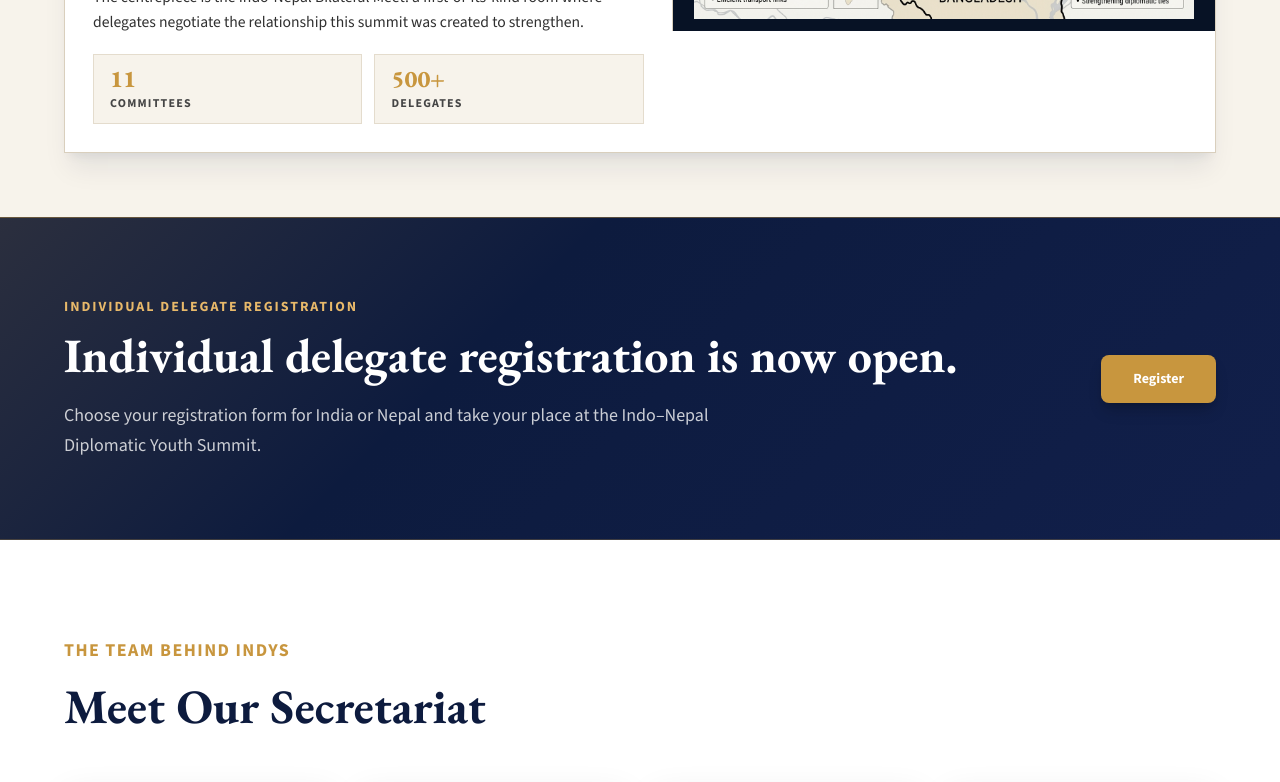
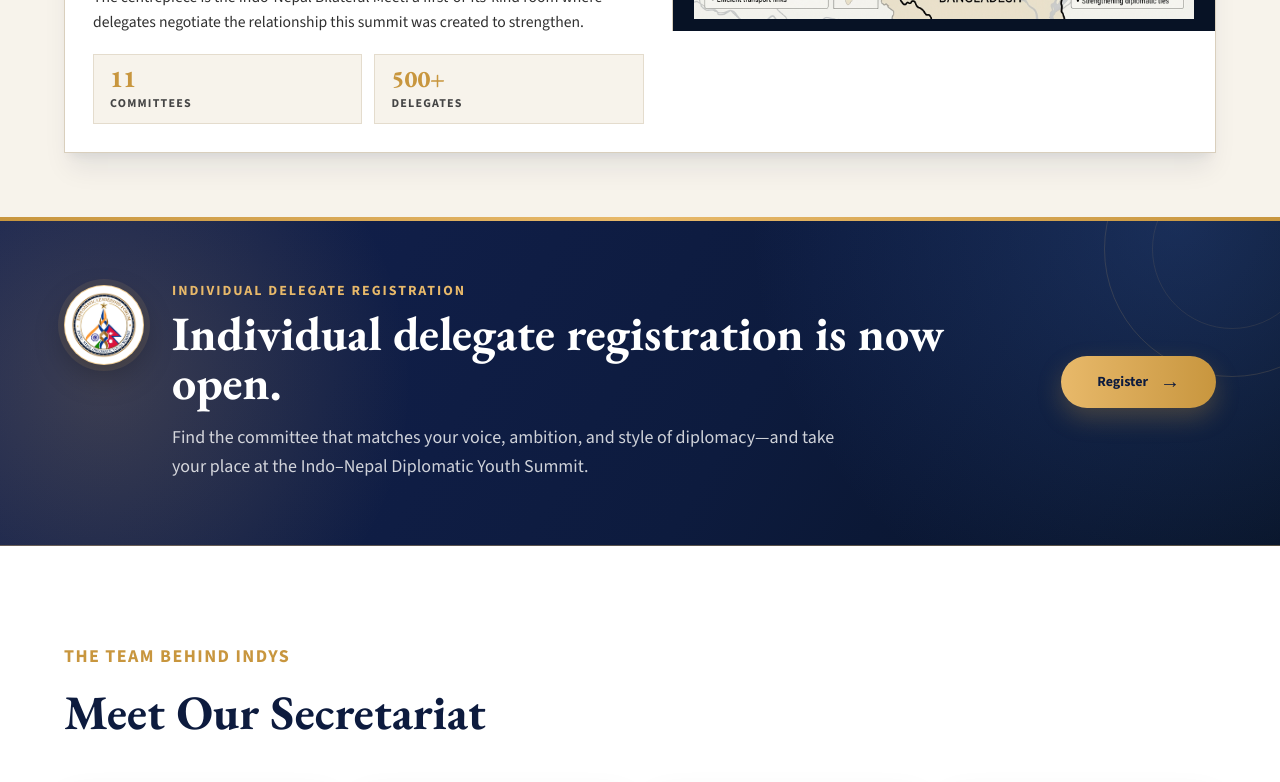
Before and after one commit to raunak-raj0032/indys-next, a Next.js app: page / in a window 1280 px wide. Shown: the part 1660-2442 px from the top of the page. Built offline with nearby package versions, Linux system fonts and the light colour scheme; no server answers.

Commit message:
Redesign registration banner

```diff
--- a/src/components/CommitteeNav.tsx
+++ b/src/components/CommitteeNav.tsx
@@ -112,9 +112,10 @@
           ))}
           <Link
             href="/register"
-            className="bg-[#c8963e] hover:bg-[#e8b96a] text-white text-sm font-semibold px-5 py-2 rounded-md transition-colors"
+            className="group inline-flex items-center gap-2 rounded-full bg-gradient-to-r from-[#e8b96a] to-[#c8963e] px-5 py-2.5 text-sm font-extrabold text-[#0d1b3e] shadow-[0_6px_18px_rgba(200,150,62,0.25)] transition duration-200 hover:-translate-y-0.5 hover:from-[#f4cf8c] hover:to-[#e8b96a] focus-visible:outline-2 focus-visible:outline-offset-4 focus-visible:outline-[#e8b96a]"
           >
             Register
+            <span aria-hidden="true" className="text-base leading-none transition-transform group-hover:translate-x-0.5">→</span>
           </Link>
         </div>
 
@@ -177,9 +178,10 @@
           <Link
             href="/register"
             onClick={() => setOpen(false)}
-            className="bg-[#c8963e] text-white text-sm font-semibold px-5 py-2 rounded-md text-center"
+            className="group inline-flex w-full items-center justify-center gap-2 rounded-full bg-gradient-to-r from-[#e8b96a] to-[#c8963e] px-5 py-2.5 text-sm font-extrabold text-[#0d1b3e] shadow-[0_6px_18px_rgba(200,150,62,0.25)] transition duration-200 hover:from-[#f4cf8c] hover:to-[#e8b96a] focus-visible:outline-2 focus-visible:outline-offset-4 focus-visible:outline-[#e8b96a]"
           >
             Register
+            <span aria-hidden="true" className="text-base leading-none">→</span>
           </Link>
         </div>
       )}
--- a/src/components/Nav.tsx
+++ b/src/components/Nav.tsx
@@ -174,9 +174,10 @@
           <li>
             <a
               href="/register"
-              className="bg-[#c8963e] hover:bg-[#e8b96a] text-white text-sm font-semibold px-5 py-2 rounded-md transition-colors"
+              className="group inline-flex items-center gap-2 rounded-full bg-gradient-to-r from-[#e8b96a] to-[#c8963e] px-5 py-2.5 text-sm font-extrabold text-[#0d1b3e] shadow-[0_6px_18px_rgba(200,150,62,0.25)] transition duration-200 hover:-translate-y-0.5 hover:from-[#f4cf8c] hover:to-[#e8b96a] focus-visible:outline-2 focus-visible:outline-offset-4 focus-visible:outline-[#e8b96a]"
             >
               Register
+              <span aria-hidden="true" className="text-base leading-none transition-transform group-hover:translate-x-0.5">→</span>
             </a>
           </li>
         </ul>
@@ -276,9 +277,10 @@
           <a
             href="/register"
             onClick={() => setOpen(false)}
-            className="bg-[#c8963e] text-white text-sm font-semibold px-5 py-2 rounded-md text-center"
+            className="group inline-flex w-full items-center justify-center gap-2 rounded-full bg-gradient-to-r from-[#e8b96a] to-[#c8963e] px-5 py-2.5 text-sm font-extrabold text-[#0d1b3e] shadow-[0_6px_18px_rgba(200,150,62,0.25)] transition duration-200 hover:from-[#f4cf8c] hover:to-[#e8b96a] focus-visible:outline-2 focus-visible:outline-offset-4 focus-visible:outline-[#e8b96a]"
           >
             Register
+            <span aria-hidden="true" className="text-base leading-none">→</span>
           </a>
         </div>
       )}
--- a/src/components/RegistrationCountdown.tsx
+++ b/src/components/RegistrationCountdown.tsx
@@ -1,39 +1,49 @@
 import Link from "next/link";
+import Image from "next/image";
 import FadeIn from "./FadeIn";
 
 export default function RegistrationCountdown() {
   return (
     <section
       id="registration"
-      className="relative overflow-hidden bg-[#0d1b3e] px-4 py-12 text-white scroll-mt-20 sm:px-6 md:py-20"
+      className="relative overflow-hidden bg-[#0d1b3e] px-4 py-10 text-white scroll-mt-20 sm:px-6 md:py-16"
       aria-labelledby="registration-title"
     >
-      <div className="absolute inset-0 bg-[linear-gradient(135deg,rgba(200,150,62,0.16),transparent_38%,rgba(19,33,80,0.72))]" />
-      <div className="absolute inset-x-0 top-0 h-px bg-[#c8963e]/40" />
-      <div className="absolute inset-x-0 bottom-0 h-px bg-[#c8963e]/25" />
+      <div className="absolute inset-0 bg-[radial-gradient(circle_at_8%_50%,rgba(232,185,106,0.2),transparent_26%),radial-gradient(circle_at_92%_0%,rgba(73,119,209,0.25),transparent_35%),linear-gradient(120deg,#132150,#0d1b3e_58%,#071225)]" />
+      <div className="absolute -right-20 -top-24 h-64 w-64 rounded-full border border-[#e8b96a]/15" />
+      <div className="absolute -right-8 -top-12 h-40 w-40 rounded-full border border-[#e8b96a]/10" />
+      <div className="absolute inset-x-0 top-0 h-1 bg-gradient-to-r from-[#c8963e] via-[#e8b96a] to-[#c8963e]" />
+      <div className="absolute inset-x-0 bottom-0 h-px bg-[#e8b96a]/35" />
 
       <div className="relative z-10 mx-auto w-full max-w-6xl">
-        <FadeIn className="grid gap-8 lg:grid-cols-[1fr_auto] lg:items-center">
-          <div>
+        <FadeIn className="flex flex-col gap-8 lg:flex-row lg:items-center">
+          <div className="flex min-w-0 flex-1 items-start gap-5 sm:gap-7">
+            <div className="relative mt-1 flex h-16 w-16 shrink-0 items-center justify-center rounded-full border border-[#e8b96a]/70 bg-white p-1.5 shadow-[0_0_0_6px_rgba(232,185,106,0.1),0_12px_30px_rgba(0,0,0,0.25)] sm:h-20 sm:w-20">
+              <div className="absolute inset-0 rounded-full border border-white/50" />
+              <Image src="/brand/indys-seal-mark.png" alt="INDYS seal" width={80} height={80} className="h-full w-full object-contain" />
+            </div>
+            <div className="min-w-0">
               <span className="mb-2 block text-xs font-extrabold uppercase tracking-[0.12em] text-[#e8b96a] sm:text-sm sm:tracking-[0.14em]">
                 Individual delegate registration
               </span>
               <h2
                 id="registration-title"
-              className="font-[family-name:var(--font-serif)] text-3xl font-bold leading-tight text-white sm:text-4xl md:text-5xl"
+                className="font-[family-name:var(--font-serif)] text-3xl font-bold leading-[1.02] text-white sm:text-4xl md:text-5xl"
               >
                 Individual delegate registration is now open.
               </h2>
-            <p className="mt-4 max-w-2xl text-sm leading-relaxed text-white/78 sm:text-base md:text-lg">
-              Choose your registration form for India or Nepal and take your place at the Indo–Nepal Diplomatic Youth Summit.
+              <p className="mt-4 max-w-2xl text-sm leading-relaxed text-white/80 sm:text-base md:text-lg">
+                Find the committee that matches your voice, ambition, and style of diplomacy—and take your place at the Indo–Nepal Diplomatic Youth Summit.
               </p>
+            </div>
           </div>
 
           <Link
             href="/register"
-            className="inline-flex items-center justify-center rounded-lg bg-[#c8963e] px-6 py-3.5 text-center text-sm font-bold text-white shadow-lg shadow-black/20 transition-colors hover:bg-[#e8b96a] focus-visible:outline-2 focus-visible:outline-offset-4 focus-visible:outline-[#e8b96a] sm:px-8"
+            className="group inline-flex shrink-0 items-center justify-center gap-3 rounded-full bg-gradient-to-r from-[#e8b96a] to-[#c8963e] px-7 py-4 text-center text-sm font-extrabold text-[#0d1b3e] shadow-[0_10px_25px_rgba(200,150,62,0.28)] transition duration-200 hover:-translate-y-1 hover:from-[#f4cf8c] hover:to-[#e8b96a] focus-visible:outline-2 focus-visible:outline-offset-4 focus-visible:outline-[#e8b96a] sm:px-9"
           >
             Register
+            <span aria-hidden="true" className="text-xl leading-none transition-transform group-hover:translate-x-1">→</span>
           </Link>
         </FadeIn>
       </div>
--- a/src/components/ResourceNav.tsx
+++ b/src/components/ResourceNav.tsx
@@ -119,9 +119,10 @@
           ))}
           <Link
             href="/register"
-            className="bg-[#c8963e] hover:bg-[#e8b96a] text-white text-sm font-semibold px-5 py-2 rounded-md transition-colors"
+            className="group inline-flex items-center gap-2 rounded-full bg-gradient-to-r from-[#e8b96a] to-[#c8963e] px-5 py-2.5 text-sm font-extrabold text-[#0d1b3e] shadow-[0_6px_18px_rgba(200,150,62,0.25)] transition duration-200 hover:-translate-y-0.5 hover:from-[#f4cf8c] hover:to-[#e8b96a] focus-visible:outline-2 focus-visible:outline-offset-4 focus-visible:outline-[#e8b96a]"
           >
             Register
+            <span aria-hidden="true" className="text-base leading-none transition-transform group-hover:translate-x-0.5">→</span>
           </Link>
         </div>
 
@@ -173,9 +174,10 @@
           <Link
             href="/register"
             onClick={() => setOpen(false)}
-            className="bg-[#c8963e] text-white text-sm font-semibold px-5 py-2 rounded-md text-center"
+            className="group inline-flex w-full items-center justify-center gap-2 rounded-full bg-gradient-to-r from-[#e8b96a] to-[#c8963e] px-5 py-2.5 text-sm font-extrabold text-[#0d1b3e] shadow-[0_6px_18px_rgba(200,150,62,0.25)] transition duration-200 hover:from-[#f4cf8c] hover:to-[#e8b96a] focus-visible:outline-2 focus-visible:outline-offset-4 focus-visible:outline-[#e8b96a]"
           >
             Register
+            <span aria-hidden="true" className="text-base leading-none">→</span>
           </Link>
         </div>
       )}
--- a/src/components/SecretariatNav.tsx
+++ b/src/components/SecretariatNav.tsx
@@ -59,9 +59,10 @@
           ))}
           <Link
             href="/register"
-            className="rounded-md bg-[#c8963e] px-5 py-2 text-sm font-semibold text-white transition-colors hover:bg-[#e8b96a]"
+            className="group inline-flex items-center gap-2 rounded-full bg-gradient-to-r from-[#e8b96a] to-[#c8963e] px-5 py-2.5 text-sm font-extrabold text-[#0d1b3e] shadow-[0_6px_18px_rgba(200,150,62,0.25)] transition duration-200 hover:-translate-y-0.5 hover:from-[#f4cf8c] hover:to-[#e8b96a] focus-visible:outline-2 focus-visible:outline-offset-4 focus-visible:outline-[#e8b96a]"
           >
             Register
+            <span aria-hidden="true" className="text-base leading-none transition-transform group-hover:translate-x-0.5">→</span>
           </Link>
         </div>
 
@@ -97,9 +98,10 @@
           <Link
             href="/register"
             onClick={() => setOpen(false)}
-            className="rounded-md bg-[#c8963e] px-5 py-2 text-center text-sm font-semibold text-white"
+            className="group inline-flex w-full items-center justify-center gap-2 rounded-full bg-gradient-to-r from-[#e8b96a] to-[#c8963e] px-5 py-2.5 text-center text-sm font-extrabold text-[#0d1b3e] shadow-[0_6px_18px_rgba(200,150,62,0.25)] transition duration-200 hover:from-[#f4cf8c] hover:to-[#e8b96a] focus-visible:outline-2 focus-visible:outline-offset-4 focus-visible:outline-[#e8b96a]"
           >
             Register
+            <span aria-hidden="true" className="text-base leading-none">→</span>
           </Link>
         </div>
       )}
```
Lines whose indentation alone changed are shown as unchanged.
